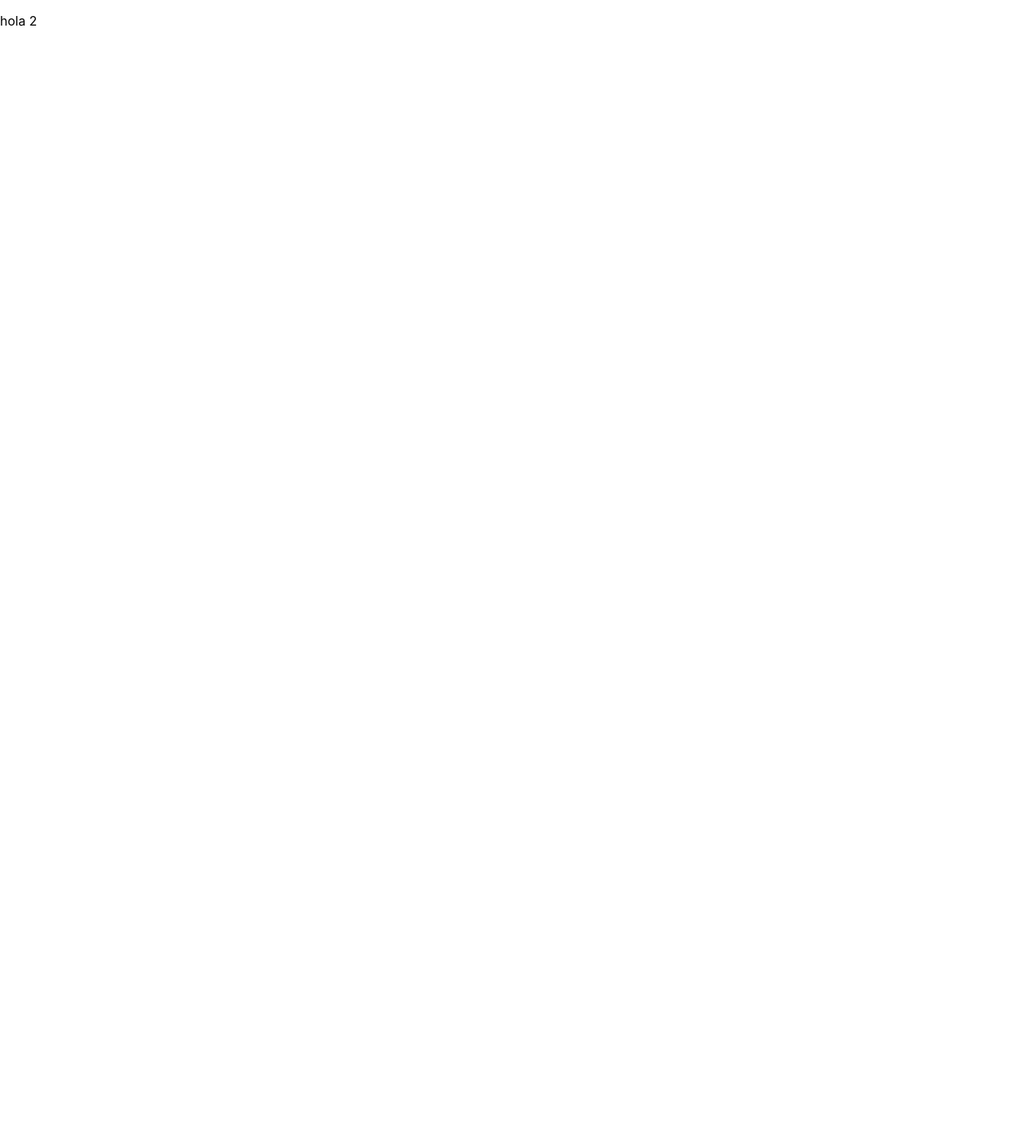
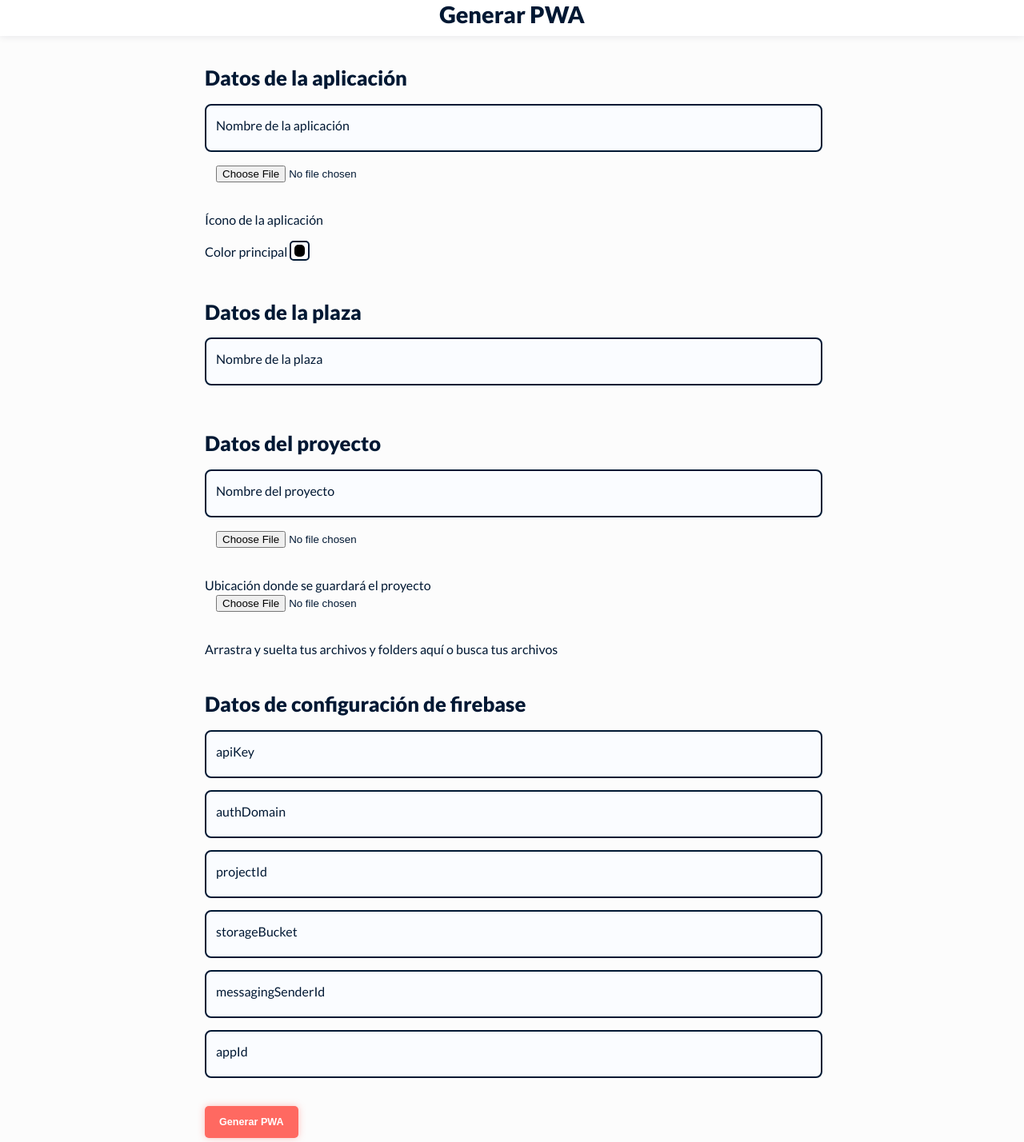
Before and after one commit to mauriciodeleonc/softtek-pwa-generator, a React (Create React App) app: page / in a window 1280 px wide. Shown: the whole page at 80% size. Before the commit the page ends 800 px from the top, so only its background shows below. Built offline with nearby package versions, Linux system fonts and the light colour scheme.

Commit message:
Main form defined, missing validating values and drag and drop zone

```diff
--- a/public/electron.js
+++ b/public/electron.js
@@ -1,5 +1,4 @@
 const path = require("path");
-
 const { app, BrowserWindow } = require("electron");
 const isDev = require("electron-is-dev");
 
@@ -23,7 +22,7 @@
     width: 800,
     height: 600,
     webPreferences: {
-      nodeIntegration: true
+      nodeIntegration: true,
     }
   });
 
--- a/public/index.html
+++ b/public/index.html
@@ -5,25 +5,11 @@
     <link rel="icon" href="%PUBLIC_URL%/favicon.ico" />
     <meta name="viewport" content="width=device-width, initial-scale=1" />
     <meta name="theme-color" content="#000000" />
-    <meta
-      name="description"
-      content="Web site created using create-react-app"
-    />
+    <meta name="description" content="Web site created using create-react-app" />
     <link rel="apple-touch-icon" href="%PUBLIC_URL%/logo192.png" />
-    <!--
-      manifest.json provides metadata used when your web app is installed on a
-      user's mobile device or desktop. See https://developers.google.com/web/fundamentals/web-app-manifest/
-    -->
     <link rel="manifest" href="%PUBLIC_URL%/manifest.json" />
-    <!--
-      Notice the use of %PUBLIC_URL% in the tags above.
-      It will be replaced with the URL of the `public` folder during the build.
-      Only files inside the `public` folder can be referenced from the HTML.
-
-      Unlike "/favicon.ico" or "favicon.ico", "%PUBLIC_URL%/favicon.ico" will
-      work correctly both with client-side routing and a non-root public URL.
-      Learn how to configure a non-root public URL by running `npm run build`.
-    -->
+    <link rel="preconnect" href="https://fonts.gstatic.com">
+    <link href="https://fonts.googleapis.com/css2?family=Lato:wght@300;400;900&display=swap" rel="stylesheet">
     <title>Softtek PWA generator</title>
   </head>
   <body>
--- a/src/App.js
+++ b/src/App.js
@@ -1,8 +1,71 @@
+import { useState, useRef } from 'react';
+import Button from './global/Button';
+import Input from './global/Input';
 
 const App = () => {
+  const icon = useRef(null);
+  const projectLocation = useRef(null);
+  const configFiles = useRef(null);
+  const [appName, setAppName] = useState(null);
+  const [appColor, setAppColor] = useState(null);
+  const [storeName, setStoreName] = useState(null);
+  const [projectName, setProjectName] = useState(null);
+  const [apiKey, setApiKey] = useState(null);
+  const [authDomain, setAuthDomain] = useState(null);
+  const [projectId, setProjectId] = useState(null);
+  const [storageBucket, setStorageBucket] = useState(null);
+  const [messagingSenderId, setMessagingSenderId] = useState(null);
+  const [appId, setAppId] = useState(null);
+
+  const handleSubmit = (e) => {
+    e.preventDefault();
+    console.log(appName);
+    console.log(icon.current.files[0]);
+  }
+
   return (
-    <div>
-      <p>hola 2</p>
+    <div className='main-flex'>
+      <div className='navbar'>
+        <h1>Generar PWA</h1>
+      </div>
+      <form className='content-flex' onSubmit={handleSubmit}>
+        <section>
+          <h2>
+            Datos de la aplicación
+          </h2>
+          <Input label='Nombre de la aplicación' type='text' handleValue={setAppName}/>
+          <Input label='Ícono de la aplicación' type='file' ref={icon}/>
+          <Input label='Color principal' type='color' handleValue={setAppColor} />
+        </section>
+        <section>
+          <h2>
+            Datos de la plaza
+          </h2>
+          <Input label='Nombre de la plaza' type='text' handleValue={setStoreName} />
+        </section>
+        <section>
+          <h2>
+            Datos del proyecto
+          </h2>
+          <Input label='Nombre del proyecto' type='text' />
+          <Input label='Ubicación donde se guardará el proyecto' type='file' />
+          <Input label='Arrastra y suelta tus archivos y folders aquí o busca tus archivos' type='file' />
+        </section>
+        <section>
+          <h2>
+            Datos de configuración de firebase
+          </h2>
+          <Input label='apiKey' type='text' />
+          <Input label='authDomain' type='text' />
+          <Input label='projectId' type='text' />
+          <Input label='storageBucket' type='text' />
+          <Input label='messagingSenderId' type='text' />
+          <Input label='appId' type='text' />
+        </section>
+        <section>
+          <Button variant='primary' label='Generar PWA' type='submit' />
+        </section>
+      </form>
     </div>
   );
 }
--- /dev/null
+++ b/src/global/Button.js
@@ -0,0 +1,34 @@
+import React, { Component } from 'react';
+
+class Button extends Component {
+    constructor(props) {
+        super(props);
+        this.state = {
+            value: '',
+        }
+
+        this.handleValue = this.handleValue.bind(this);
+    }
+
+    handleValue(e) {
+        let value = e.target.value;
+        this.setState({value});
+        if(this.props.handleValue)
+            this.props.handleValue(value);
+    }
+
+    render(){
+        return(
+            <button
+                type={this.props.type ? this.props.type : 'button'}
+                className={`button ${this.props.block && 'block'} ${this.props.variant === 'primary' ? 'primary' : 'secondary'} ${this.props.className && this.props.className}`}
+                disabled={this.props.disabled}
+                onClick={this.props.onClick}
+            >
+                <p className='text-smaller mb-0'><b>{this.props.label}</b></p>
+            </button>
+        );
+    }
+}
+
+export default Button;
--- /dev/null
+++ b/src/global/Input.js
@@ -0,0 +1,50 @@
+import React, { Component } from 'react';
+
+class Input extends Component {
+    constructor(props) {
+        super(props);
+        this.state = {
+            value: '',
+        }
+
+        this.handleValue = this.handleValue.bind(this);
+    }
+
+    handleValue(e) {
+        let value = e.target.value;
+        this.setState({value});
+        if(this.props.handleValue)
+            this.props.handleValue(value);
+    }
+
+    render(){
+        switch (this.props.type) {
+            case 'color':
+                return(
+                    <>
+                        <p className='non-bold'>{this.props.label} <input type={this.props.type} value={this.state.value} onChange={this.handleValue} ref={this.props.innerRef}/></p>
+                    </>
+                );
+            case 'file':
+                return(
+                    <div className={`${this.props.className && this.props.className} ${this.props.size && this.props.size} `}>
+                        <input type={this.props.type} className='input' value={this.state.value} onChange={this.handleValue} ref={this.props.innerRef} directory='' webkitdirectory='' multiple='' />
+                        <div className={`non-bold ${this.state.value.length > 0 && 'focused'}`}>
+                            {this.props.label}
+                        </div>
+                    </div>
+                );
+            default:
+                return(
+                    <div className={`input-wrapper ${this.props.className && this.props.className} ${this.props.size ? this.props.size : 'block'} `}>
+                        <input type={this.props.type} className='input' value={this.state.value} onChange={this.handleValue} ref={this.props.innerRef}/>
+                        <div className={`input-placeholder non-bold ${this.state.value.length > 0 && 'focused'}`}>
+                            {this.props.label}
+                        </div>
+                    </div>
+                );
+        }
+    }
+}
+
+export default React.forwardRef((props, ref) => <Input innerRef={ref} {...props} />);
--- a/src/index.css
+++ b/src/index.css
@@ -1,13 +1,252 @@
-body {
-  margin: 0;
-  font-family: -apple-system, BlinkMacSystemFont, 'Segoe UI', 'Roboto', 'Oxygen',
-    'Ubuntu', 'Cantarell', 'Fira Sans', 'Droid Sans', 'Helvetica Neue',
-    sans-serif;
-  -webkit-font-smoothing: antialiased;
-  -moz-osx-font-smoothing: grayscale;
+:root {
+  --main-text: #001833;
+  --gray-text: #606F81;
+  --main-light: #FAFCFF;
+  --background-color: #FCFCFC;
+  --error: #FF3333;
+  --light-error: #FFE5E6;
+  --main: #FF6961;
+  --main-shadow: rgba(255, 105, 97, 0.4);
+  --complementary: #4BC65A;
+  --secondary-button: #FFE7E5;
+  --main-green: #00E52F;
+  --light-green: #E5FFEB;
+  --main-blue: #15F4EE;
+  --light-blue: #E7FEFD;
+  --main-orange: #FF8300;
+  --light-orange: #FFF3E5;
+  --border-gray: rgba(0, 24, 51, 0.1);
 }
 
-code {
-  font-family: source-code-pro, Menlo, Monaco, Consolas, 'Courier New',
-    monospace;
+html {
+  font-size: 100%;
+  margin: 0;
+  padding: 0;
+  background-color: var(--background-color);
+  scroll-behavior: smooth;
+} /*16px*/
+
+body {
+  background-color: var(--background-color);
+  font-family: 'Lato', sans-serif;
+  font-weight: 400;
+  line-height: 1.3;
+  color: var(--main-text);
+  margin: 0;
+  padding: 0;
 }
+
+p {
+  font-weight: 400;
+}
+
+p, a {
+  margin-bottom: .38rem;
+}
+
+h1, h2, h3, h4, h5 {
+  margin-bottom: .38rem;
+  font-family: 'Lato', sans-serif;
+  font-weight: 900;
+  line-height: 1.3;
+}
+
+h1 {
+  margin-top: 0;
+  font-size: 1.802rem;
+}
+
+h2 {font-size: 1.602rem;}
+
+h3 {font-size: 1.424rem;}
+
+h4 {font-size: 1.266rem;}
+
+h5 {font-size: 1.125rem;}
+
+small, .text-small {font-size: 0.889rem;}
+
+.text-smaller {font-size: 0.79rem;}
+
+.text-smallest {font-size: 0.702rem;}
+
+small, .text-small, .text-smaller, .text-smallest {
+  color: var(--gray-text);
+  font-weight: 400;
+}
+
+section {
+  padding: 15px 0 5px 0;
+}
+
+input[type='color'] {
+  width: 25px;
+  height: 25px;
+  -webkit-appearance: none;
+  background-color: var(--main-light);
+  border-radius: 5px;
+  border: 2px solid var(--main-text);
+}
+
+input[type='color']::-webkit-color-swatch-wrapper {
+	padding: 2px;
+}
+
+input[type="color"]::-webkit-color-swatch {
+	border: none;
+  border-radius: 5px;
+}
+
+.main-flex, .content-flex {
+  display: flex;
+  flex-direction: column;
+}
+
+.content-flex {
+  justify-self: center;
+  width: 60%;
+  margin-left: auto;
+  margin-right: auto;
+}
+
+.bold {
+  font-weight: bold !important;
+}
+
+.non-bold {
+  font-weight: 400 !important;
+}
+
+.light {
+  font-weight: 300 !important;
+}
+
+.input-wrapper {
+  position: relative;
+  height: 56px;
+  border-radius: 0.5rem;
+  border: 2px solid var(--main-text);
+  background: var(--main-light);
+  padding: 0;
+  margin: 15px 0px;
+}
+
+.input-wrapper.xs {
+  width: 10%;
+}
+
+.input-wrapper.sm {
+  width: 25%;
+}
+
+.input-wrapper.md {
+  width: 50%;
+}
+
+.input-wrapper.lg {
+  width: 75%;
+}
+
+.input-wrapper.block {
+  width: 100%;
+}
+
+.input {
+  position: relative;
+  width: 100%;
+  height: 56px;
+  background: transparent;
+  border: 0;
+  font-weight: 400;
+  text-indent: 0.75rem;
+  color: var(--main-text);
+  border: 2px solid transparent;
+  padding: 0;
+  margin: 0;
+}
+
+.input:focus {
+  outline: 0;
+}
+
+.input-wrapper:focus-within {
+  border: 2px solid var(--main-text);
+}
+
+.input:focus + .input-placeholder {
+  background: var(--main-light);
+  transform: translate(0.625rem, -10px) scale(0.8);
+  color: var(--main-text);
+}
+
+.input-placeholder.focused {
+  background: var(--main-light);
+  transform: translate(0.625rem, -10px) scale(0.8);
+}
+
+.input-placeholder {
+  color: var(--main-text);
+  position: absolute;
+  z-index: 0;
+  top: 0;
+  left: 0;
+  padding: 0 0.25rem;
+  font-weight: 700;
+  transform: translate(0.5rem, 15px);
+  transform-origin: 0% 0%;
+  background: transparent;
+  pointer-events: none;
+  transition: transform 0.35s, background 0.35s;
+}
+
+.button {
+  height: 40px;
+  text-align: center;
+  border: none;
+  text-decoration: none;
+  display: inline-block;
+  cursor: pointer;
+  border-radius: 5px;
+}
+
+.button.primary {
+  background-color: var(--main);
+  box-shadow: 0px 0px 10px 0px var(--main-shadow);
+}
+
+.button.primary p {
+  color: white;
+}
+
+
+.button.block {
+  display: block;
+  width: 100%;
+}
+
+.button.secondary {
+  background-color: var(--secondary-button);
+}
+
+.button.secondary p {
+  color: var(--main);
+}
+
+.button.primary:disabled, .button.secondary:disabled {
+  filter: opacity(40%);
+  box-shadow: none;
+}
+
+.button p {
+  margin: 0px 12px;
+}
+
+.navbar {
+  display: flex;
+  flex-direction: row;
+  background-color: white;
+  height: 45px;
+  box-shadow: 0px 0px 10px 0px var(--border-gray);
+  z-index: 1024;
+  justify-content: center;
+}
```
